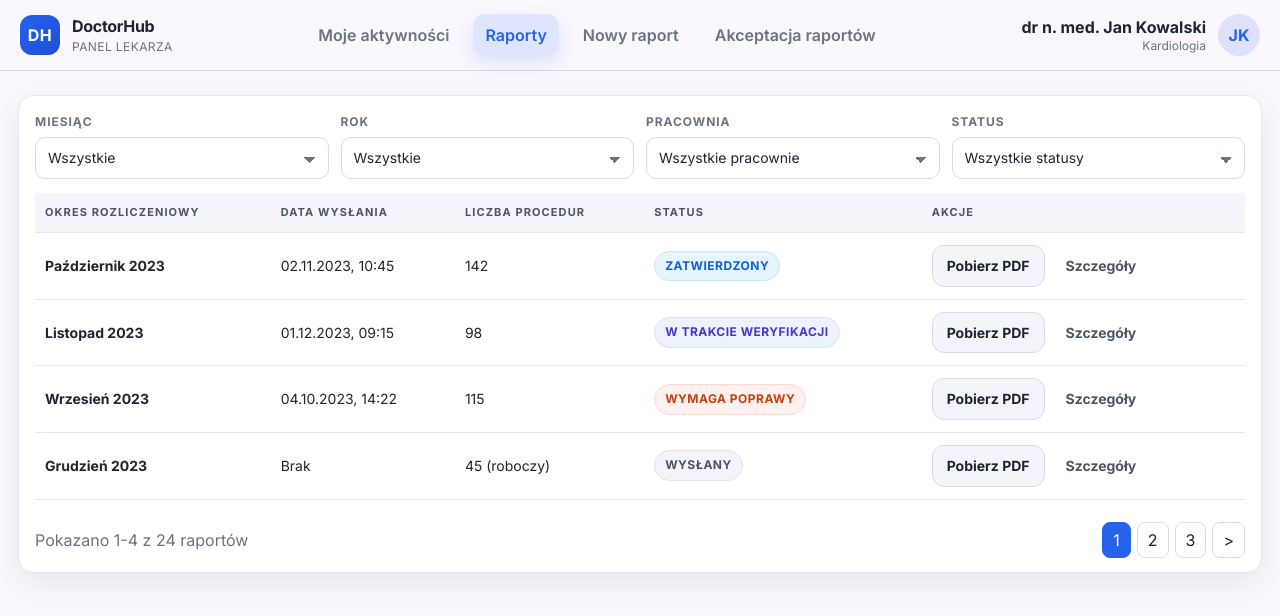
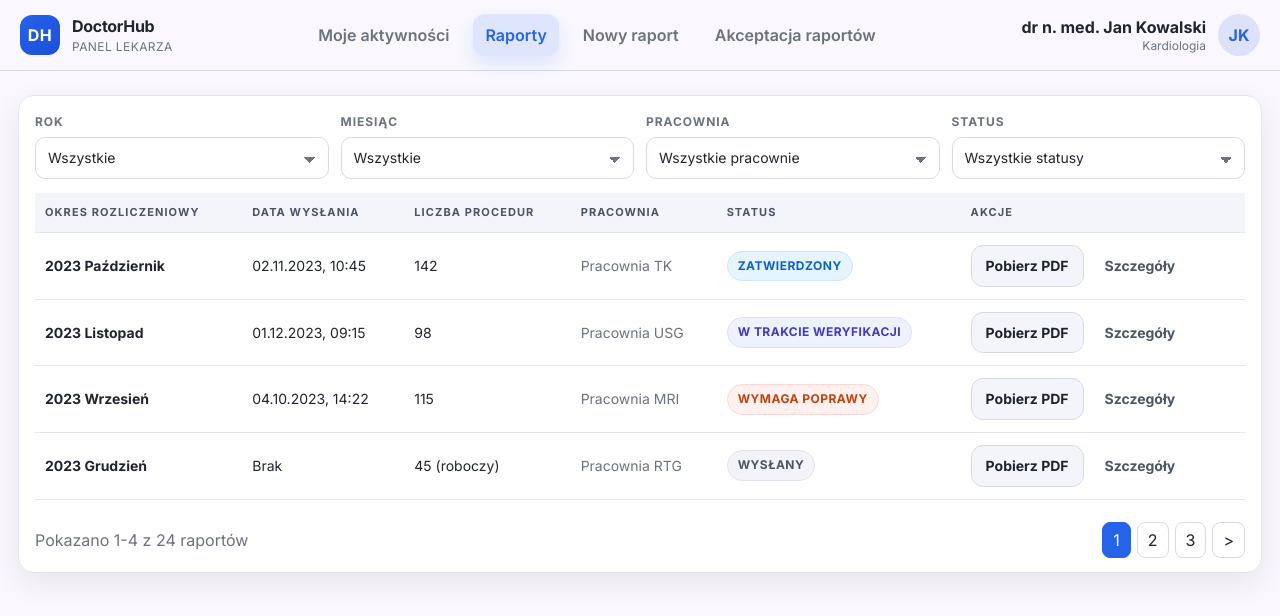
Before and after one commit to MacSlep/DoctorHub, a React (Vite) app in the folder frontend/: page /raporty in a window 1280 px wide. Shown: the top 616 px of the page. Built offline with nearby package versions, Linux system fonts and the light colour scheme.

Commit message:
Update reports page layout

```diff
--- a/frontend/src/pages/ReportsPage.jsx
+++ b/frontend/src/pages/ReportsPage.jsx
@@ -2,27 +2,31 @@ import { Link } from 'react-router-dom'
 
 const reports = [
   {
-    period: 'Październik 2023',
+    period: '2023 Październik',
     sentAt: '02.11.2023, 10:45',
     proceduresCount: 142,
+    lab: 'Pracownia TK',
     status: 'approved',
   },
   {
-    period: 'Listopad 2023',
+    period: '2023 Listopad',
     sentAt: '01.12.2023, 09:15',
     proceduresCount: 98,
+    lab: 'Pracownia USG',
     status: 'review',
   },
   {
-    period: 'Wrzesień 2023',
+    period: '2023 Wrzesień',
     sentAt: '04.10.2023, 14:22',
     proceduresCount: 115,
+    lab: 'Pracownia MRI',
     status: 'needs-fix',
   },
   {
-    period: 'Grudzień 2023',
+    period: '2023 Grudzień',
     sentAt: 'Brak',
     proceduresCount: '45 (roboczy)',
+    lab: 'Pracownia RTG',
     status: 'sent',
   },
 ]
@@ -40,6 +44,16 @@ function ReportsPage() {
       <section className="card">
         <div className="filters">
           <div className="field">
+            <span className="field__label">Rok</span>
+            <select className="input select">
+              <option>Wszystkie</option>
+              <option>2026</option>
+              <option>2025</option>
+              <option>2024</option>
+              <option>2023</option>
+            </select>
+          </div>
+          <div className="field">
             <span className="field__label">Miesiąc</span>
             <select className="input select">
               <option>Wszystkie</option>
@@ -55,16 +69,6 @@ function ReportsPage() {
               <option>Październik</option>
               <option>Listopad</option>
               <option>Grudzień</option>
-            </select>
-          </div>
-          <div className="field">
-            <span className="field__label">Rok</span>
-            <select className="input select">
-              <option>Wszystkie</option>
-              <option>2026</option>
-              <option>2025</option>
-              <option>2024</option>
-              <option>2023</option>
             </select>
           </div>
           <div className="field">
@@ -96,6 +100,7 @@ function ReportsPage() {
                 <th>Okres rozliczeniowy</th>
                 <th>Data wysłania</th>
                 <th>Liczba procedur</th>
+                <th>Pracownia</th>
                 <th>Status</th>
                 <th className="text-right">Akcje</th>
               </tr>
@@ -106,6 +111,7 @@ function ReportsPage() {
                   <td className="strong">{report.period}</td>
                   <td>{report.sentAt}</td>
                   <td>{report.proceduresCount}</td>
+                  <td className="muted">{report.lab}</td>
                   <td>
                     <span className={`badge status-${report.status}`}>
                       {statusLabel[report.status]}
```
